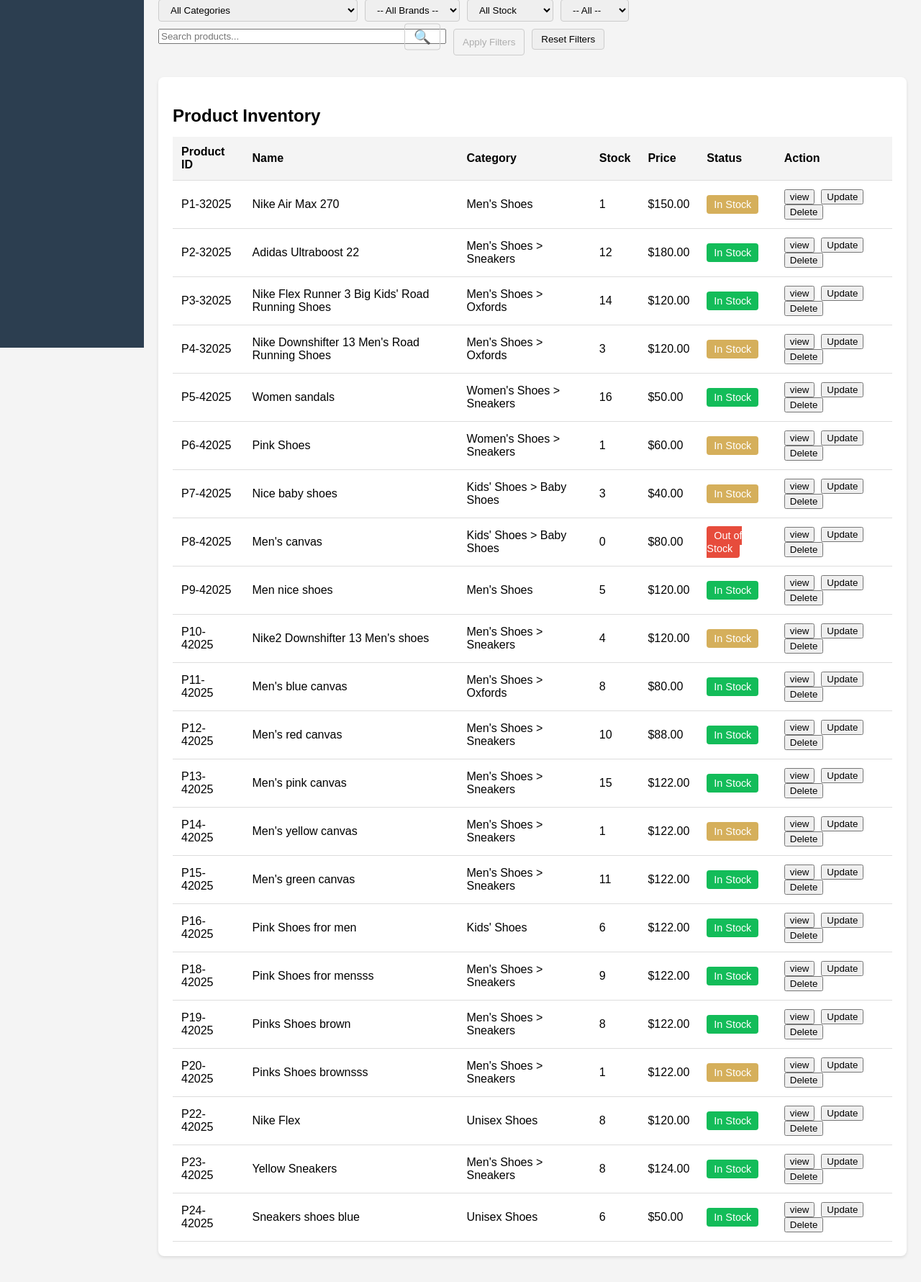
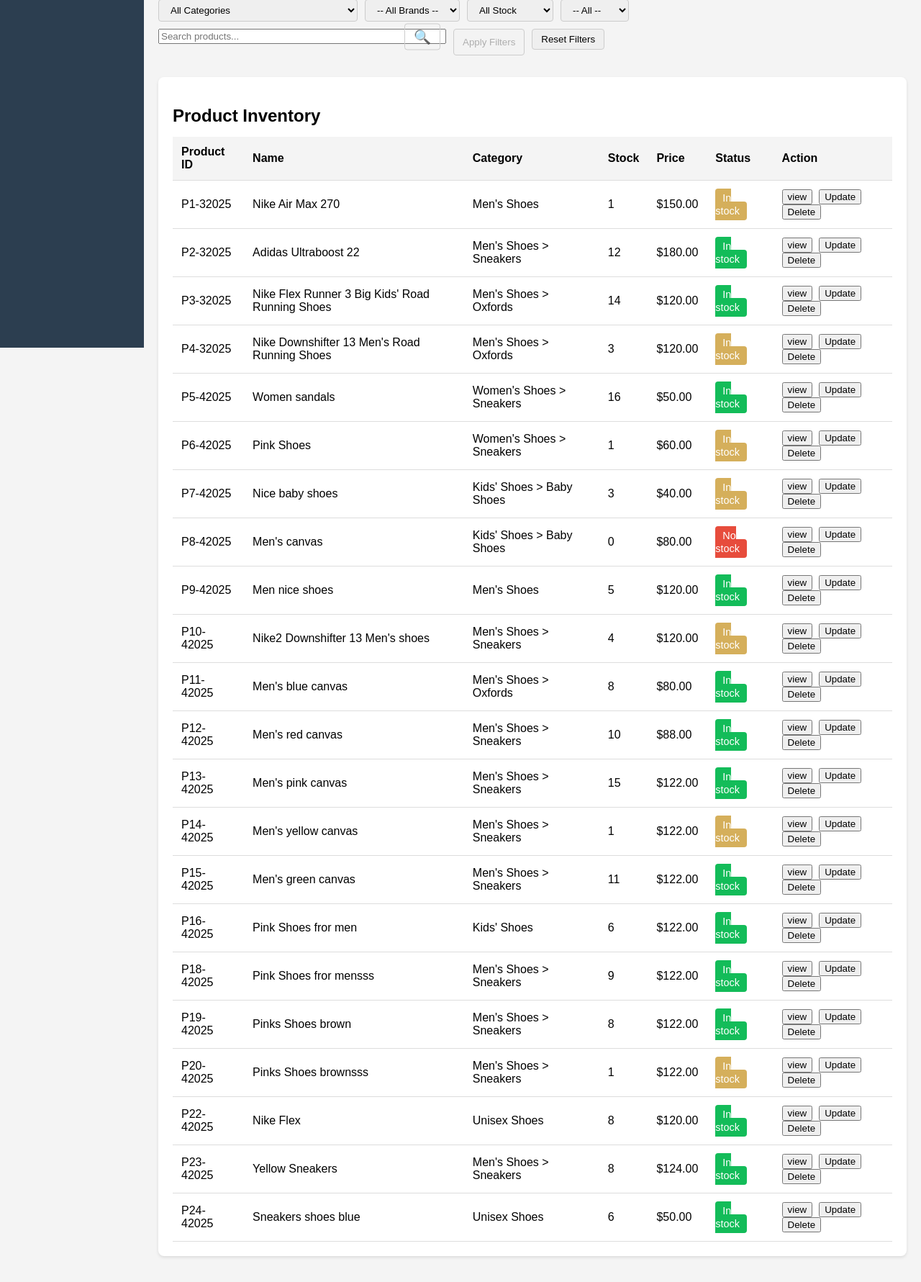
Before and after one commit to paulmagadi/Kickstar-Ecommerce-Shoe-Shop, a Django app: page /myadmin/stock-management in a window 1280 px wide. Shown: the part 357-2138 px from the top of the page at 72% size. Run offline with Django 5.2, Linux system fonts and the light colour scheme; data comes from the database, SQL or seed files in the repository; both versions use the stored data as it was after the commit.

Commit message:
modified:   db.sqlite3 	modified:   myadmin/templates/myadmin/partials/product-table-body.html 	renamed:    myadmin/templates/myadmin/partials/products-grid.html -> myadmin/templates/myadmin/partials/products-grid-view.html 	renamed:    myadmin/templates/myadmin/partials/products-list.html -> myadmin/templates/myadmin/partials/products-list-view.html 	renamed:    myadmin/templates/myadmin/partials/products-table.html -> myadmin/templates/myadmin/partials/products-table-view.html 	modified:   myadmin/templates/myadmin/product-list.html

```diff
--- a/myadmin/templates/myadmin/partials/product-table-body.html
+++ b/myadmin/templates/myadmin/partials/product-table-body.html
@@ -7,12 +7,12 @@
     <td>${{product.price}}</td>
     {% if product.in_stock %}
         {% if product.stock_quantity < 5 %}
-        <td><span class="status less-stock">In Stock</span></td>
+        <td><span class="status less-stock">In stock</span></td>
         {% else %}
-        <td><span class="status in-stock">In Stock</span></td>
+        <td><span class="status in-stock">In stock</span></td>
         {% endif %}
     {% else %}
-        <td><span class="status out-stock">Out of Stock</span></td>
+        <td><span class="status out-stock">No stock</span></td>
     {% endif %}
     <td>
         <a href="{% url 'product_item' product.slug %}"><button type="button">view</button></a>&nbsp;
--- a/myadmin/templates/myadmin/product-list.html
+++ b/myadmin/templates/myadmin/product-list.html
@@ -79,11 +79,11 @@
 
 
 {% if view_mode == 'grid' %}
-    {% include 'myadmin/partials/products-grid.html' %}
+    {% include 'myadmin/partials/products-grid-view.html' %}
 {% elif view_mode == 'list' %}
-    {% include 'myadmin/partials/products-list.html' %}
+    {% include 'myadmin/partials/products-list-view.html' %}
 {% else %}
-    {% include 'myadmin/partials/products-table.html' %}
+    {% include 'myadmin/partials/products-table-view.html' %}
 {% endif %}
 
 
```
Also changed, not shown: myadmin/templates/myadmin/partials/products-table-view.html (renamed from myadmin/templates/myadmin/partials/products-table.html, +4 -3 lines), db.sqlite3, myadmin/templates/myadmin/partials/products-grid-view.html (renamed from myadmin/templates/myadmin/partials/products-grid.html), myadmin/templates/myadmin/partials/products-list-view.html (renamed from myadmin/templates/myadmin/partials/products-list.html).
